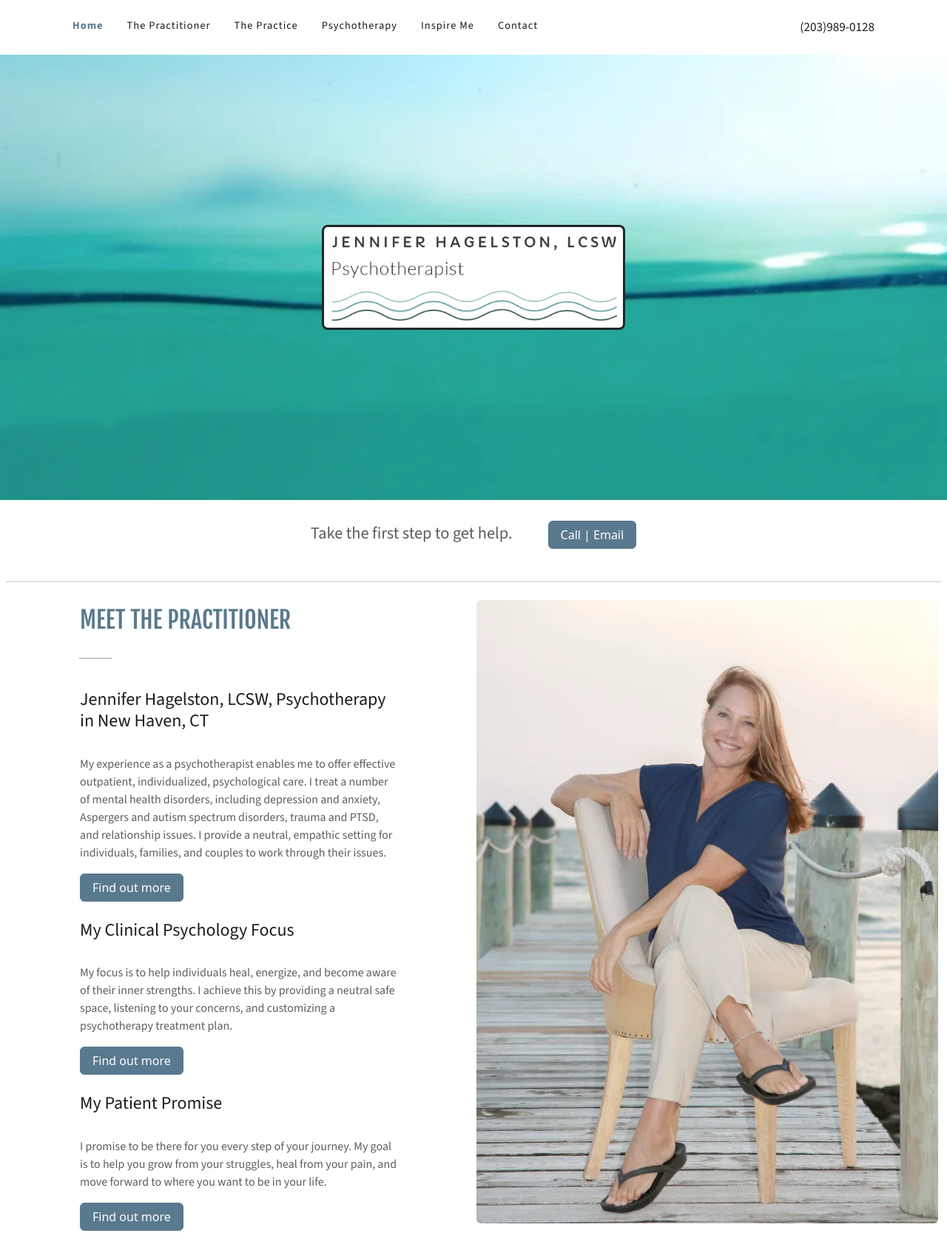
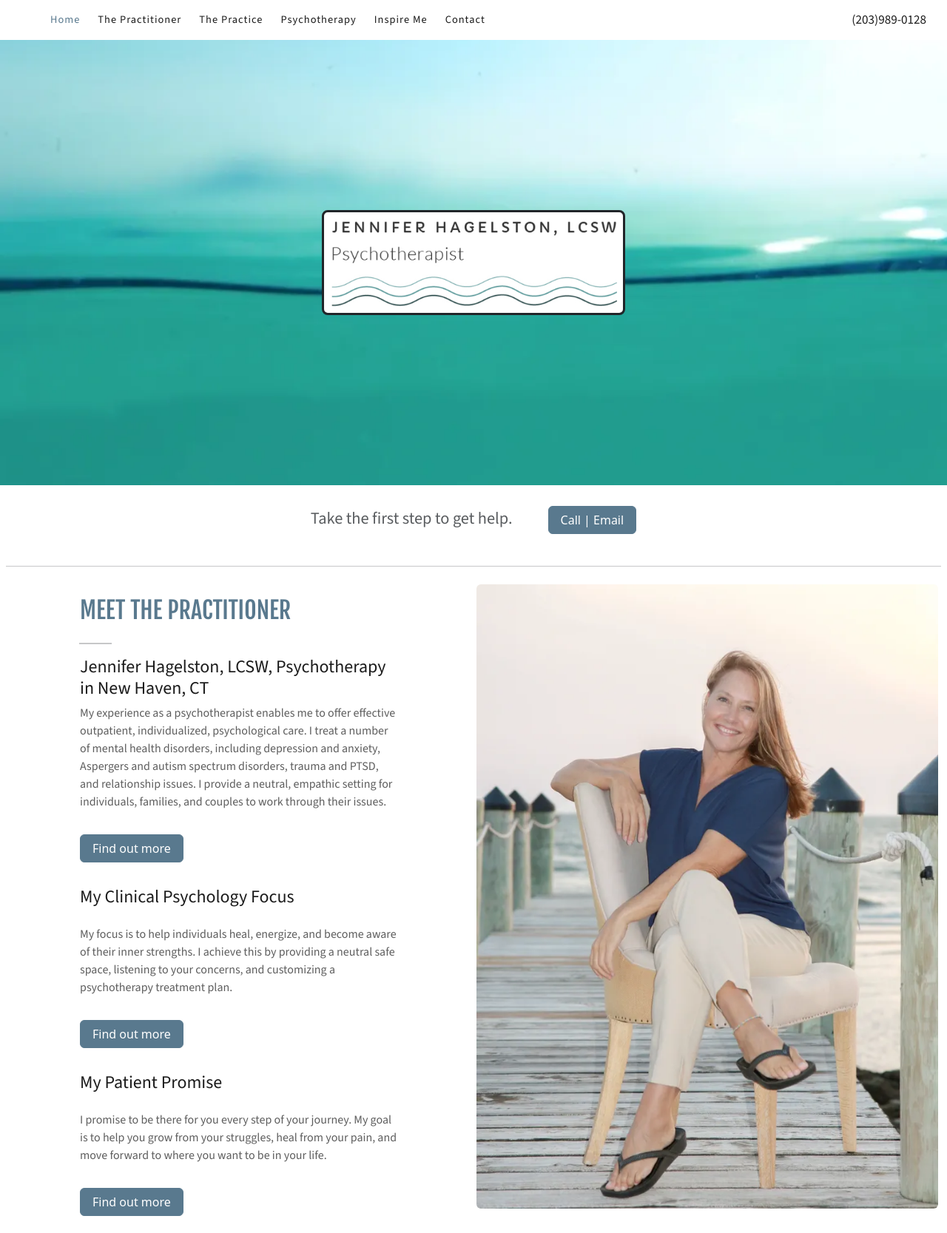
Before and after one commit to j-dominguez9/jen_site, a website: page index.html in a window 1280 px wide. Shown: the top 1667 px of the page at 74% size. Drawn offline with nearby package versions, Linux system fonts and the light colour scheme.

Commit message:
responsive index

```diff
--- a/index.html
+++ b/index.html
@@ -41,24 +41,46 @@
     </head>
 
     <body>
+        <!-- <div class="container"> -->
+        <!--     <header class="d-flex flex-nowrap justify-content-center py-3 mb-0"> -->
+        <!---->
+        <!--         <ul class="nav col col-lg-auto me-lg-auto justify-content-start align-items-start mb-md-0 header_text_small"> -->
+        <!--             <li class="nav-item"><a class="nav-link active px-3 link_second" href="/">Home</a></li> -->
+        <!--             <li class="nav-item"><a class="nav-link px-3 link_dark" href="the-practitioner.html">The Practitioner</a></li> -->
+        <!--             <li class="nav-item"><a class="nav-link px-3 link_dark" href="the-practice.html">The Practice</a></li> -->
+        <!--             <li class="nav-item"><a class="nav-link px-3 link_dark" href="psychotherapy.html">Psychotherapy</a></li> -->
+        <!--             <li class="nav-item"><a class="nav-link px-3 link_dark" href="inspire-me.html">Inspire Me</a></li> -->
+        <!--             <li class="nav-item"><a class="nav-link px-3 link_dark" href="contact.html">Contact</a></li> -->
+        <!--         </ul> -->
+        <!---->
+        <!--         <ul class="nav  mb-md-0 header_text_large"> -->
+        <!--             <li class="nav-item"><a href="#" class="nav-link link_dark px-3">(203)989-0128</a></li> -->
+        <!--         </ul> -->
+        <!--     </header>    -->
+        <!-- </div> -->
+        <!---->
         <!--Header-->
-        <div class="container">
-            <header class="d-flex flex-nowrap justify-content-center py-3 mb-0">
+        <nav class="navbar navbar-expand-lg">
+            <div class="container-fluid">
+                <button class="navbar-toggler" type="button" data-bs-toggle="collapse" data-bs-target="#navbarNavAltMarkup" aria-controls="navbarNavAltMarkup" aria-expanded="false" aria-label="Toggle navigation">
+                    <span class="navbar-toggler-icon"></span>
+                </button>
+                <a class="navbar-brand header_text_large order-1 order-lg-2" role="link" aria-has-popup="false" href="tel:2039890128">(203)989-0128</a>
+                <div class="collapse navbar-collapse" id="navbarNavAltMarkup">
+                    <div class="ps-lg-5 ps-0 navbar-nav header_text_small">
+                        <a class="nav-link active" aria-current="page" href="/">Home</a>
+                        <a class="nav-link link_dark px-lg-3" href="the-practitioner.html">The Practitioner</a>
+                        <a class="nav-link link_dark pe-lg-3" href="the-practice.html">The Practice</a>
+                        <a class="nav-link link_dark pe-lg-3" href="psychotherapy.html">Psychotherapy</a>
+                        <a class="nav-link link_dark pe-lg-3" href="inspire-me.html">Inspire Me</a>
+                        <a class="nav-link link_dark" href="contact.html">Contact</a>
+                    </div>
+                </div>
+            </div>
+        </nav>
 
-                <ul class="nav col col-lg-auto me-lg-auto justify-content-start align-items-start mb-md-0 header_text_small">
-                    <li class="nav-item"><a class="nav-link active px-3 link_second" href="/">Home</a></li>
-                    <li class="nav-item"><a class="nav-link px-3 link_dark" href="the-practitioner.html">The Practitioner</a></li>
-                    <li class="nav-item"><a class="nav-link px-3 link_dark" href="the-practice.html">The Practice</a></li>
-                    <li class="nav-item"><a class="nav-link px-3 link_dark" href="psychotherapy.html">Psychotherapy</a></li>
-                    <li class="nav-item"><a class="nav-link px-3 link_dark" href="inspire-me.html">Inspire Me</a></li>
-                    <li class="nav-item"><a class="nav-link px-3 link_dark" href="contact.html">Contact</a></li>
-                </ul>
 
-                <ul class="nav  mb-md-0 header_text_large">
-                    <li class="nav-item"><a href="#" class="nav-link link_dark px-3">(203)989-0128</a></li>
-                </ul>
-            </header>
-        </div>
+
 
         <!--wave-bg with logo-->
         <div class="container-fluid ps-0 pe-0">
@@ -84,27 +106,27 @@
                 </div>
             </div>
         </div>
-
+        <main>
             <!--Meet The Practitioner-->
             <div class="container-fluid text-center">
                 <div class="row g-2 justify-content-md-center">
                     <hr class="mt-5" >
                     <div class="col order-2 order-md-2 order-lg-1">
-                    <h2 id="MTP" class="p-2 ps-5 pe-5 text-start ms-5 me-5">MEET THE PRACTITIONER</h2>
+                        <h2 id="MTP" class="ps-3 ps-lg-5 pe-5 text-start ms-lg-5 me-5 mt-3">MEET THE PRACTITIONER</h2>
                         <hr class="" style="width:7%; font-size: 32px; border-style: solid; border-bottom-width:0.5px; margin-top:24px; margin-left:95px; margin-right:auto;"/>
-                    <h4 id="jen_name" class="p-4 ps-5 pe-5 ms-5 me-5 text-start">Jennifer Hagelston, LCSW, Psychotherapy in New Haven, CT</h3>
-                    <p class="ps-5 pe-5 text-start p_text ms-5 me-5">My experience as a psychotherapist enables me to offer effective outpatient, individualized, psychological care. I treat a number of mental health disorders, including depression and anxiety, Aspergers and autism spectrum disorders, trauma and PTSD, and relationship issues. I provide a neutral, empathic setting for individuals, families, and couples to work through their issues.</p>
-                    <div class="ps-5 text-start ms-5">
+                        <h4 id="jen_name" class="ps-3 ps-lg-5 pe-lg-5 ms-lg-5 me-lg-5 text-start">Jennifer Hagelston, LCSW, Psychotherapy in New Haven, CT</h3>
+                        <p class="ps-3 ps-lg-5 pe-3 pe-lg-5 text-start p_text ms-lg-5 me-lg-5">My experience as a psychotherapist enables me to offer effective outpatient, individualized, psychological care. I treat a number of mental health disorders, including depression and anxiety, Aspergers and autism spectrum disorders, trauma and PTSD, and relationship issues. I provide a neutral, empathic setting for individuals, families, and couples to work through their issues.</p>
+                        <div class="ps-3 ps-lg-5 text-start ms-lg-5 py-3">
                             <a href="#" class="btn btn-secondary px-3" role="button">Find out more</a>
                         </div>
-                    <h4 id="jen_name" class="p-4 ps-5 pe-5 text-start ms-5 me-5">My Clinical Psychology Focus</h3>
-                    <p class="ps-5 pe-5 text-start p_text ms-5 me-5">My focus is to help individuals heal, energize, and become aware of their inner strengths. I achieve this by providing a neutral safe space, listening to your concerns, and customizing a psychotherapy treatment plan. </p>
-                    <div class="ps-5 text-start ms-5">
+                        <h4 id="jen_name" class="ps-3 ps-lg-5 pe-3 pe-lg-5 text-start ms-lg-5 me-lg-5 pb-3 pt-3">My Clinical Psychology Focus</h3>
+                        <p class="ps-3 ps-lg-5 pe-3 pe-lg-5 text-start p_text ms-lg-5 me-lg-5">My focus is to help individuals heal, energize, and become aware of their inner strengths. I achieve this by providing a neutral safe space, listening to your concerns, and customizing a psychotherapy treatment plan. </p>
+                        <div class="ps-3 ps-lg-5 text-start ms-lg-5 py-3">
                             <a href="#" class="btn btn-secondary px-3" role="button">Find out more</a>
                         </div>
-                    <h4 id="jen_name" class="p-4 ps-5 pe-5 text-start ms-5 me-5">My Patient Promise</h3>
-                    <p class="ps-5 pe-5 text-start p_text ms-5 me-5">I promise to be there for you every step of your journey. My goal is to help you grow from your struggles, heal from your pain, and move forward to where you want to be in your life.</p>
-                    <div class="ps-5 text-start ms-5 mb-5">
+                        <h4 id="jen_name" class="ps-3 ps-lg-5 pe-5 text-start ms-lg-5 me-5 py-3">My Patient Promise</h3>
+                        <p class="ps-3 ps-lg-5 pe-3 pe-lg-5 text-start p_text ms-lg-5 me-lg-5">I promise to be there for you every step of your journey. My goal is to help you grow from your struggles, heal from your pain, and move forward to where you want to be in your life.</p>
+                        <div class="ps-3 ps-lg-5 text-start ms-lg-5 mb-5 py-3">
                             <a href="#" class="btn btn-secondary px-3" role="button">Find out more</a>
                         </div>
                     </div>
@@ -139,9 +161,9 @@
                         </div>
                     </div>
                     <div class="row justify-content-center">
-                    <div class="col-4">
+                        <div class="col-8 col-lg-4">
                             <form>
-                            <div class="d-lg-flex">
+                                <div class="d-lg-flex text-center">
                                     <input type="email" class="form-control pe-lg-0" aria-describedby="emailHelp">
                                     <button type="submit" class="btn btn-secondary ms-3">Submit</button>
                                 </div>
@@ -236,7 +258,7 @@
                     </div>
                 </div>
             </div>
-
+        </main>
 
         <!--Footer-->
         <div class="container">
--- a/scss/custom.scss
+++ b/scss/custom.scss
@@ -11,6 +11,11 @@
 
 // include any default variable overrides here
 $secondary: rgb(89, 121, 142);
+$navbar-light-active-color:rgb(89, 121, 142);
+$navbar-light-brand-color:rgb(27,27,27);
+$navbar-light-brand-hover-color: rgb(53, 73, 87);
+$navbar-light-hover-color: rgb(53, 73, 87);
+$navbar-light-color: rgb(53, 73, 87);
 
 //remainder of required bs stylesheets
 @import "../node_modules/bootstrap/scss/variables";
```
Also changed, not shown: contact.html (+18 -17 lines), inspire-me.html (+18 -17 lines), psychotherapy.html (+18 -17 lines), the-practice.html (+18 -17 lines), the-practitioner.html (+18 -17 lines), scss/custom.css, 1 other file. Lines whose indentation alone changed are shown as unchanged.
